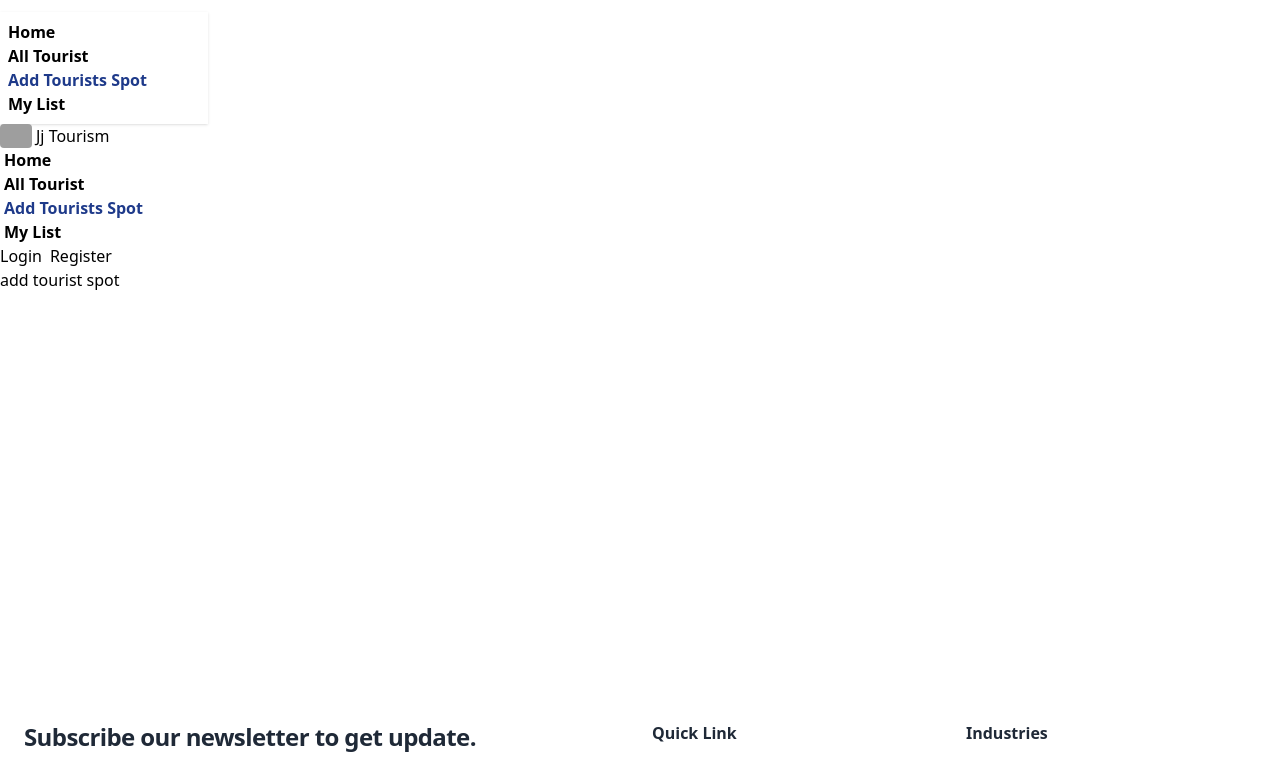
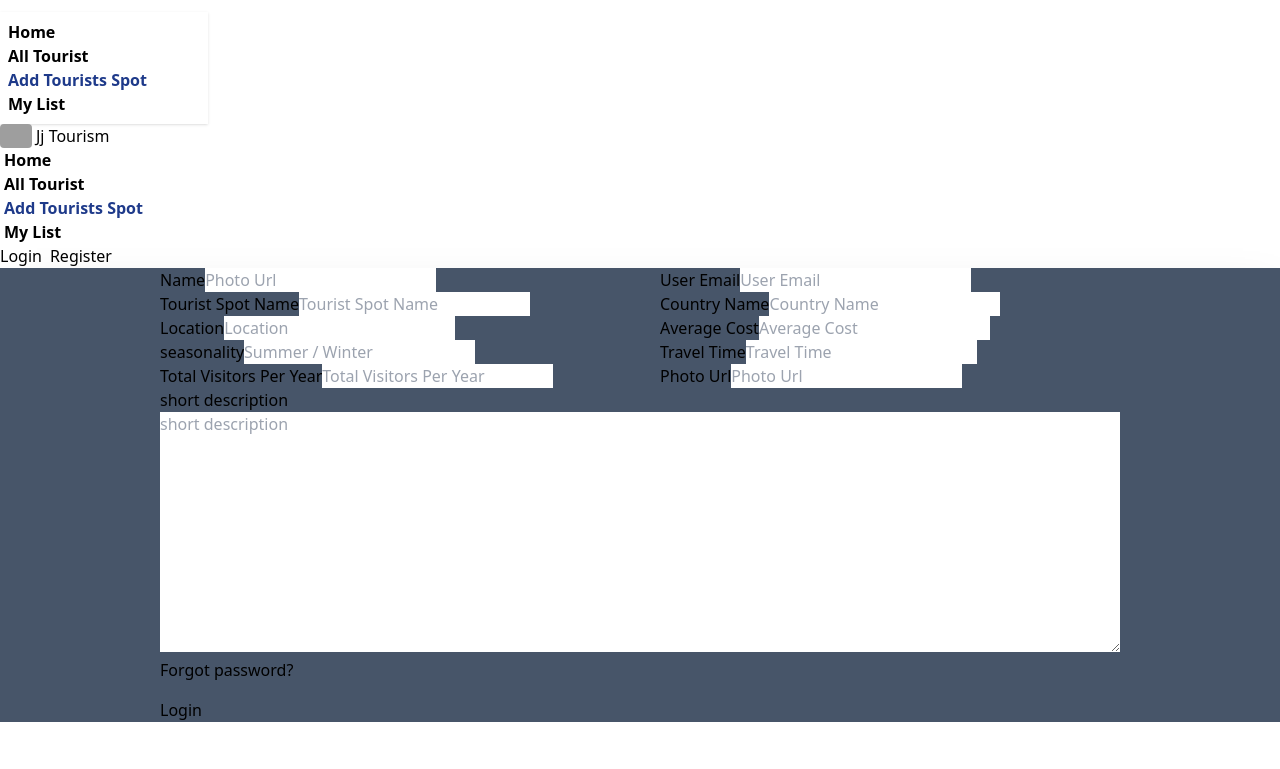
Before and after one commit to Md-Sufian-Jidan/jj-tourism-client, a React (Vite) app: page /add-tourist-spot in a window 1280 px wide. Shown: the top 769 px of the page. Built offline with nearby package versions, Linux system fonts and the light colour scheme; no server answers; grey boxes are pictures that could not be loaded.

Commit message:
add tourist spot route and form added

```diff
--- a/src/Components/Authentication/Login/Login.jsx
+++ b/src/Components/Authentication/Login/Login.jsx
@@ -4,6 +4,7 @@ import { Link, useLocation, useNavigate } from 'react-router-dom';
 import { FaEye, FaEyeSlash, FaGithub, FaGoogle } from 'react-icons/fa6';
 import Swal from 'sweetalert2';
 import { toast } from 'react-toastify';
+import { Helmet } from 'react-helmet';
 
 const Login = () => {
     const [show, setShow] = useState(false);
@@ -66,6 +67,9 @@ const Login = () => {
 
     return (
         <>
+        <Helmet>
+            <title>Jj Tourism || Login</title>
+        </Helmet>
             <div className="hero">
                 <div className="hero-content flex-col">
                     <div className="text-center lg:text-left">
--- a/src/Components/Authentication/Register/Register.jsx
+++ b/src/Components/Authentication/Register/Register.jsx
@@ -6,6 +6,7 @@ import auth from "../../../Firebase/Firebase.config";
 import { Link, useLocation, useNavigate } from "react-router-dom";
 import { FaEye, FaEyeSlash } from "react-icons/fa6";
 import { toast } from "react-toastify";
+import { Helmet } from "react-helmet";
 
 const Register = () => {
     const [show, setShow] = useState(false);
@@ -76,6 +77,10 @@ const Register = () => {
     };
 
     return (
+        <>
+            <Helmet>
+                <title>Jj Tourism || Register</title>
+            </Helmet>
             <div className="hero">
                 <div className="hero-content flex-col">
                     <div className="text-center lg:text-left">
@@ -108,6 +113,7 @@ const Register = () => {
                     </div>
                 </div>
             </div>
+        </>
     );
 };
 
--- a/src/Pages/AddTouristSpot/AddTouristSpot.jsx
+++ b/src/Pages/AddTouristSpot/AddTouristSpot.jsx
@@ -1,9 +1,79 @@
-import React from 'react';
+import React, { useContext } from 'react';
+import { Helmet } from 'react-helmet';
+import { AuthContext } from '../../Routes/AuthProvider';
 
 const AddTouristSpot = () => {
+    const { user } = useContext(AuthContext);
+
+    const handleAddTouristSpot = (e) => {
+        e.preventDefault();
+    }
     return (
         <div>
-            add tourist spot
+            <Helmet>
+                <title>Jj Tourism || Add Tourist Spot</title>
+            </Helmet>
+
+            <div className="w-full bg-slate-600 shadow-2xl">
+                <form onSubmit={handleAddTouristSpot} className="card-body w-3/4 mx-auto">
+                    <fieldset className="fieldset">
+                        <div className='flex items-center gap-10'>
+                            <div className='flex-1'>
+                                <label className="fieldset-label">Name</label>
+                                <input type="text" defaultValue={user?.displayName} name='name' className="input" placeholder="Photo Url" />
+                            </div>
+                            <div className='flex-1'>
+                                <label className="fieldset-label">User Email</label>
+                                <input type="email" defaultValue={user?.email} name='email' className="input" placeholder="User Email" />
+                            </div>
+                        </div>
+                        <div className='flex items-center gap-10'>
+                            <div className='flex-1'>
+                                <label className="fieldset-label">Tourist Spot Name</label>
+                                <input type="text" name='tourists_spot_name' className="input" placeholder="Tourist Spot Name" />
+                            </div>
+                            <div className='flex-1'>
+                                <label className="fieldset-label">Country Name</label>
+                                <input type="text" name='country_Name' className="input" placeholder="Country Name" />
+                            </div>
+                        </div>
+                        <div className='flex items-center gap-10'>
+                            <div className='flex-1'>
+                                <label className="fieldset-label">Location</label>
+                                <input type="text" name='location' className="input" placeholder="Location" />
+                            </div>
+                            <div className='flex-1'>
+                                <label className="fieldset-label">Average Cost</label>
+                                <input type="number" className="input" placeholder="Average Cost" />
+                            </div>
+                        </div>
+                        <div className='flex items-center gap-10'>
+                            <div className='flex-1'>
+                                <label className="fieldset-label">seasonality</label>
+                                <input type="text" name='seasonality' className="input" placeholder="Summer / Winter" />
+                            </div>
+                            <div className='flex-1'>
+                                <label className="fieldset-label">Travel Time</label>
+                                <input type="text" className="input" placeholder="Travel Time" />
+                            </div>
+                        </div>
+                        <div className='flex items-center gap-10'>
+                            <div className='flex-1'>
+                                <label className="fieldset-label">Total Visitors Per Year</label>
+                                <input type="text" name='totalVisitorsPerYear' className="input" placeholder="Total Visitors Per Year" />
+                            </div>
+                            <div className='flex-1'>
+                                <label className="fieldset-label">Photo Url</label>
+                                <input type="text" className="input" placeholder="Photo Url" />
+                            </div>
+                        </div>
+                        <label className="fieldset-label">short description</label>
+                        <textarea rows={10} cols={10} type="text" name='short_description' className="textarea textarea-lg w-full" placeholder="short description" />
+                        <div><a className="link link-hover">Forgot password?</a></div>
+                        <button className="btn btn-neutral mt-4">Login</button>
+                    </fieldset>
+                </form>
+            </div>
         </div>
     );
 };
--- a/src/Pages/MyList/MyList.jsx
+++ b/src/Pages/MyList/MyList.jsx
@@ -1,8 +1,11 @@
-import React from 'react';
+import { Helmet } from 'react-helmet';
 
 const MyList = () => {
     return (
         <div>
+            <Helmet>
+                <title>Jj Tourism || My List</title>
+            </Helmet>
             My List
         </div>
     );
```
Lines whose indentation alone changed are shown as unchanged.
